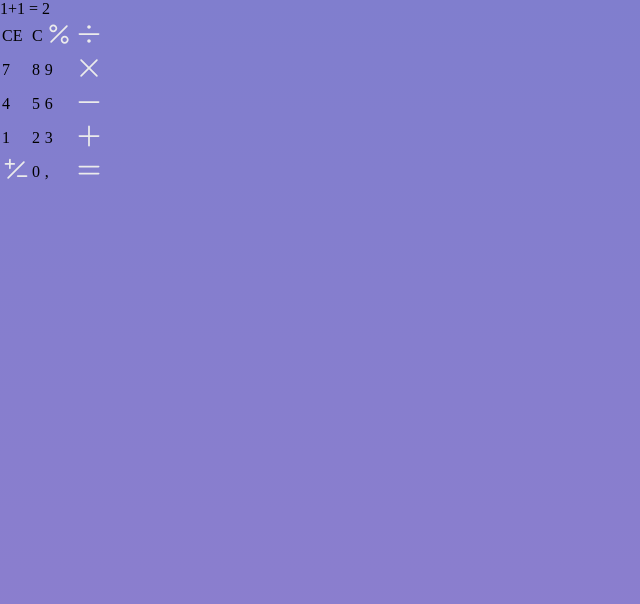
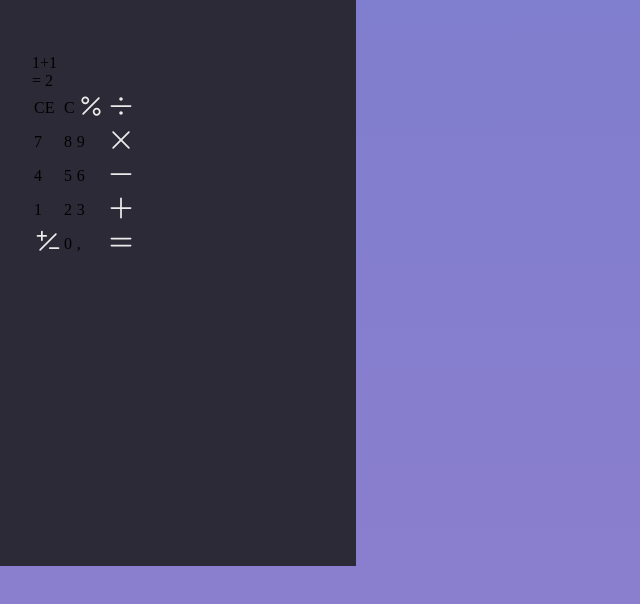
Before and after one commit to Viniciusy62/calculadora, a plain HTML site: page index.html in a window 1280 px wide. Shown: the whole page, without its empty margins (0-640 px from the left). Drawn offline with Linux system fonts and the light colour scheme.

Commit message:
created design for  numbers and operators

```diff
--- a/index.html
+++ b/index.html
@@ -11,7 +11,7 @@
 <body>
   <main>
     <head>
-      <span>1+1</span>
+      <p>1+1</p>
       <span>=</span>
       <span>2</span>
     </head>
--- a/style.css
+++ b/style.css
@@ -19,3 +19,11 @@ body {
   background: var(--bg-body);
   height: 100vh;
 }
+
+main {
+  padding: 5.4rem 3.2rem 3.2rem;
+  width: 35.6rem;
+  height: 56.6rem;
+  background: var(--bg-calculator);
+  /* display: grid; */
+}
```
